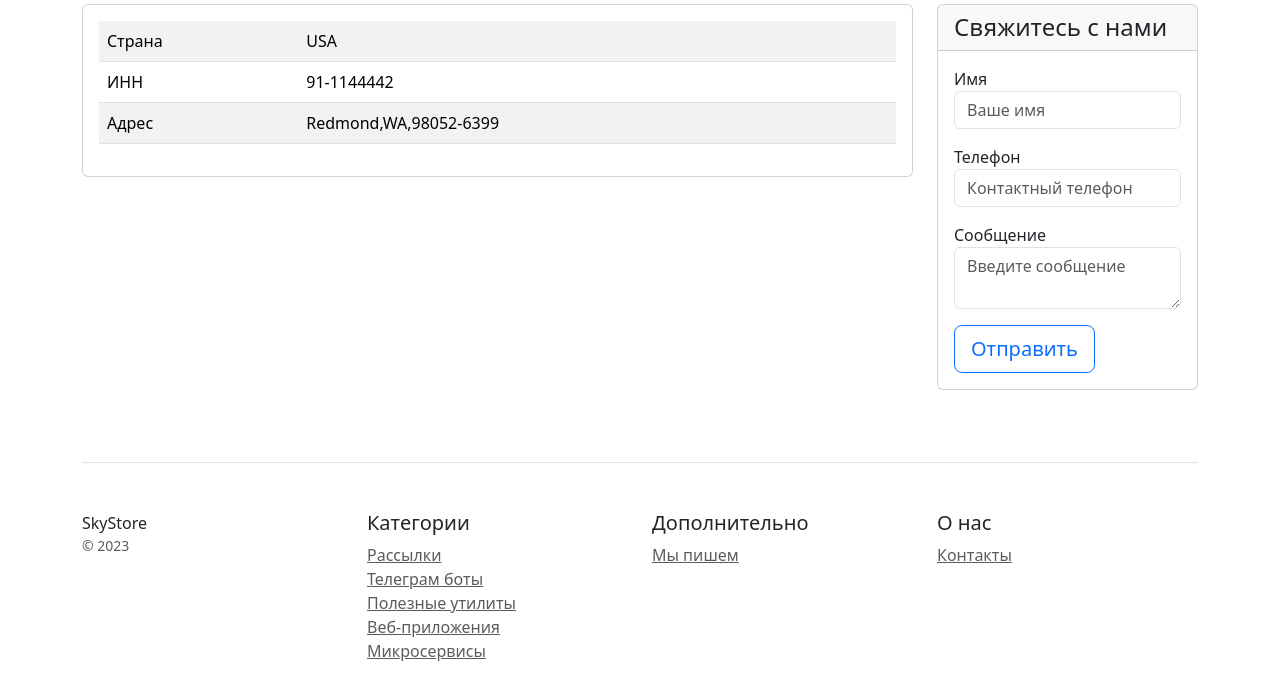
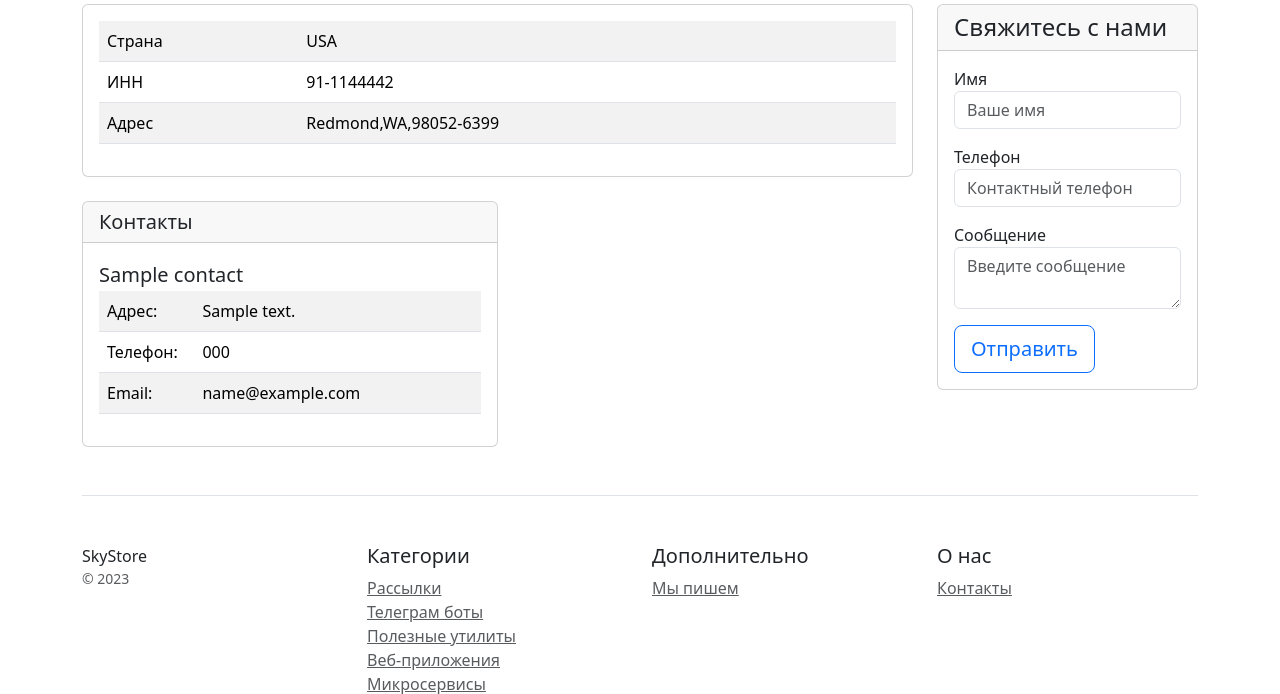
Before and after one commit to glushman-bit/Internet_shop, a Django app: page /contacts/ in a window 1280 px wide. Shown: the part 234-928 px from the top of the page. Before the commit the page ends 895 px from the top, so only its background shows below. Run offline with Django 5.2, Linux system fonts and the light colour scheme; tables that the repository leaves empty hold one stand-in row (values such as "Sample post").

Commit message:
update contacts.html and views.py

```diff
--- a/catalog/templates/contacts.html
+++ b/catalog/templates/contacts.html
@@ -40,6 +40,34 @@
                         </tr>
                     </table>
                 </div>
+            </div>
+
+            <div class="card md-4 w-50 box-shodow">
+                <div class="card-header">
+                    <h5 class="my-0 font-weight-normal">Контакты</h5>
+                </div>
+<!--                <h3 class="my-1 font-weight-normal">Контакты</h3>-->
+                {% for contact in contacts %}
+                <div class="card-body">
+                    <table class="table table-striped">
+                        <h5 class="my-1 font-weight-normal">{{ contact.name }}</h5>
+                        <tr>
+                            <td class="w-25">Адрес:</td>
+                            <td>{{ contact.address }}</td>
+                        </tr>
+                        <tr>
+                            <td class="w-25">Телефон:</td>
+                            <td>{{ contact.phone }}</td>
+                        </tr>
+                        <tr>
+                            <td class="w-25">Email:</td>
+                            <td>{{ contact.email }}</td>
+                        </tr>
+                    </table>
+                </div>
+                {% empty %}
+                    <p>Контакты не добавлены</p>
+                {% endfor %}
             </div>
         </div>
         <div class="col-lg-3 col-md-6 col-sm-12">
--- a/catalog/views.py
+++ b/catalog/views.py
@@ -1,7 +1,7 @@
 from django.http import HttpResponse
 from django.shortcuts import render
 
-from catalog.models import Product
+from catalog.models import Product, Contact
 
 
 def home(request):
@@ -25,4 +25,19 @@ def contacts(request):
         print(f"Имя : {name},\n" f"Телефон : {phone},\n" f"Сообщение : {message}")
 
         return HttpResponse(f"Привет {name}, ваши данные приняты.")
-    return render(request, "contacts.html")
+
+    contact_list = Contact.objects.all()
+    print("Количество контактов: ", contact_list.count())
+
+    for contact in contact_list:
+        print(contact.name)
+
+    return render(request, "contacts.html", {"contacts": contact_list})
+
+    # if request.method == "POST":
+    #     name = request.POST.get("name")
+    #     phone = request.POST.get("phone")
+    #     message = request.POST.get("message")
+    #     print(f"Имя : {name},\n" f"Телефон : {phone},\n" f"Сообщение : {message}")
+    #
+    #     return HttpResponse(f"Привет {name}, ваши данные приняты.")
```
